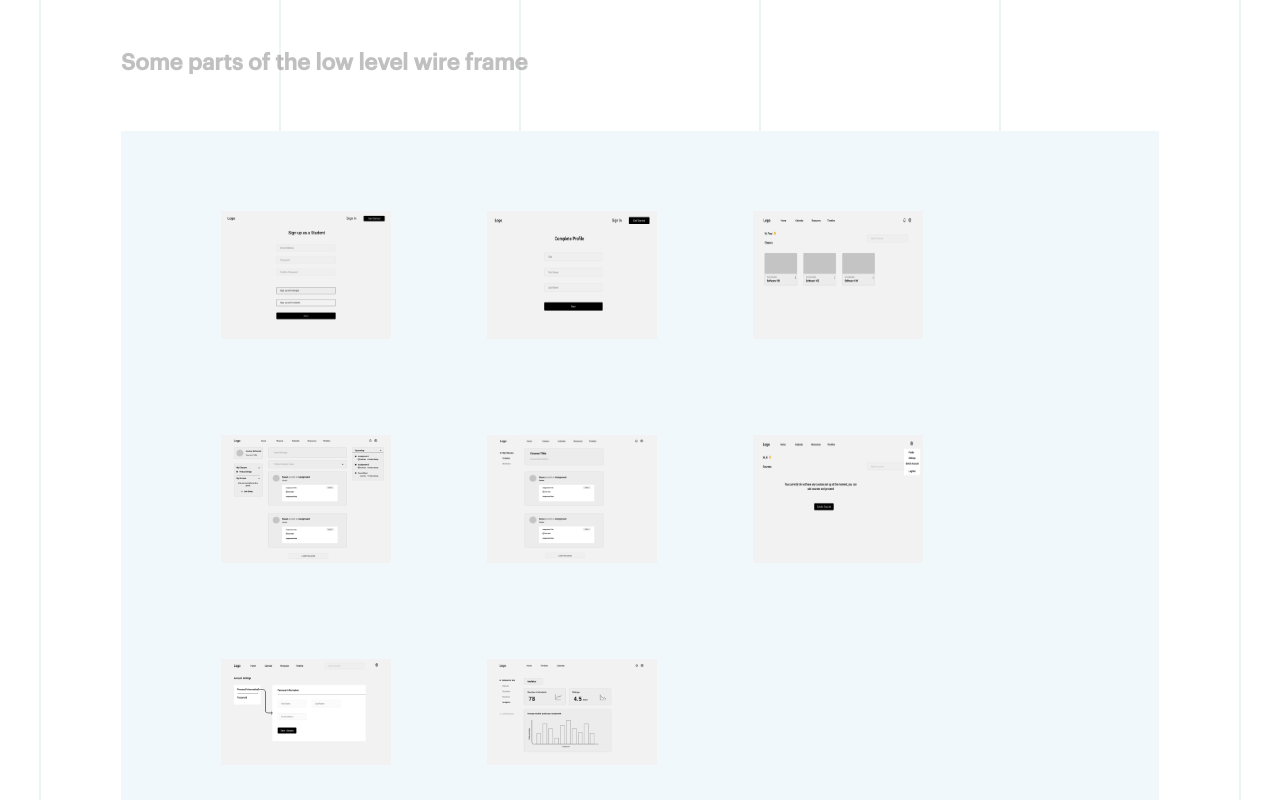
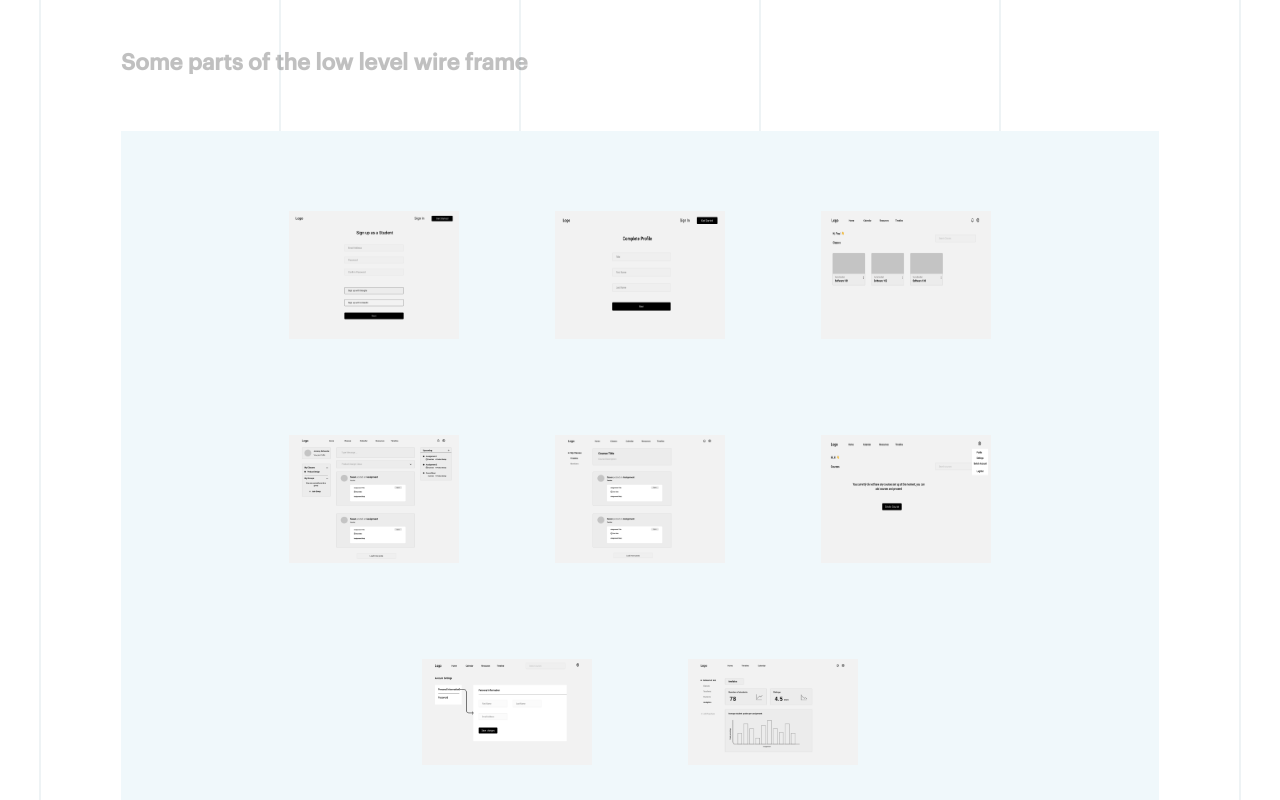
Before and after one commit to Sideshow-Charles/Kolawole-Porfolio, a Nuxt app: page /citrone in a window 1280 px wide. Shown: the part 5060-5860 px from the top of the page. Built offline with nearby package versions, Linux system fonts and the light colour scheme.

Commit message:
final tweaks

```diff
--- a/pages/citrone.vue
+++ b/pages/citrone.vue
@@ -723,6 +723,12 @@ export default {
   text-decoration: none;
 }
 
+@media screen and (max-width: 1280px) {
+.wireframes__images {
+  justify-content: center;
+}
+}
+
 @media screen and (max-width: 1240px) {
   .role-description__container {
     flex-wrap: wrap;
--- a/pages/index.vue
+++ b/pages/index.vue
@@ -259,9 +259,9 @@ export default {
 
 @media screen and (max-width: 1024px) {
   .selected-works__container {
-    gap: 72px;
+    gap: 60px;
     display: grid;
-    grid-template-columns: repeat(auto-fit, minmax(400px, 1fr));
+    grid-template-columns: repeat(auto-fit, minmax(350px, 1fr));
   }
 }
 
@@ -282,7 +282,7 @@ export default {
 
   .selected-works__container a img {
     /* max-width: 100%; */
-    margin-bottom: 72px;
+    /* margin-bottom: 72px; */
   }
 }
 
@@ -308,14 +308,15 @@ export default {
     padding-right: 32px;
   }
 
-  .selected-works__container {
+  /* .selected-works__container {
     gap: 0 !important;
   }
 
   .selected-works__container a img {
     max-width: 100%;
+    display: block;
     margin-bottom: 72px;
-  }
+  } */
 
   .sub-footer__container {
     padding: 7rem 64px;
```
